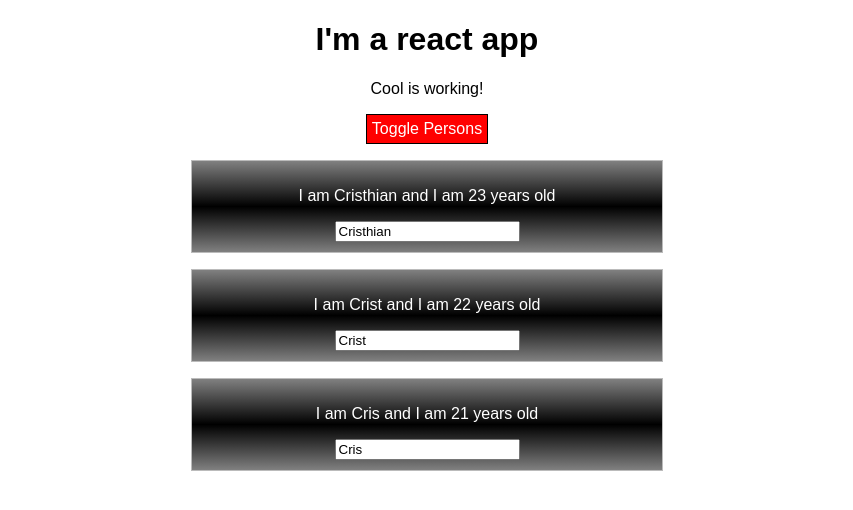
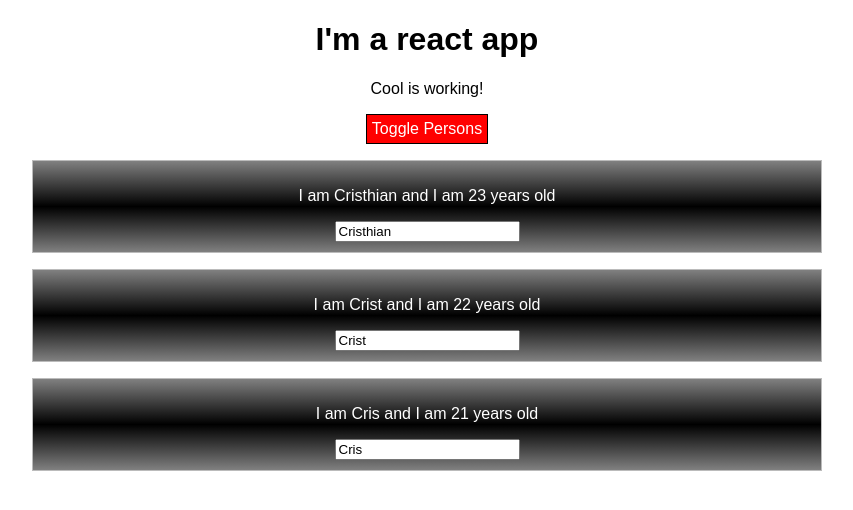
Before and after one commit to cristhiandas/playing-with-react, a React (Create React App) app: page / in a window 1280 px wide. Both pictures are taken after a click on the button "Toggle Persons". Shown: the top 510 px of the page, without its empty margins (213-1066 px from the left). Built offline with nearby package versions, Linux system fonts and the light colour scheme.

Commit message:
trying new aproach, deleted all radium code

```diff
--- a/src/App.js
+++ b/src/App.js
@@ -1,7 +1,6 @@
 import React, { Component } from 'react';
 import './App.css';
 import Person from './Person/Person';
-import Radium, { StyleRoot } from 'radium';
 
 class App extends Component {
   state = {
@@ -50,10 +49,7 @@
       font: 'inherit',
       border: '1px solid black',
       padding: '5px',
-      cursor: 'pointer',
-      ':hover': {
-        backgroundColor: 'green'
-      }
+      cursor: 'pointer'
     }
 
     let persons = null;
@@ -71,9 +67,6 @@
       </div>
 
       style.backgroundColor = 'red';
-      style[':hover'] = {
-        backgroundColor: 'gray'
-      }
     }
 
     const classes = []
@@ -86,7 +79,6 @@
     }
 
     return (
-      <StyleRoot>
         <div className="App">
           <h1> I'm a react app </h1>
           <p className={classes.join(' ')}> Cool is working! </p>
@@ -95,9 +87,8 @@
             onClick={this.togglePersonHandler}>Toggle Persons</button>
           {persons}
         </div>
-      </StyleRoot>
     );
   }
 }
 
-export default Radium(App);
+export default App;
--- a/src/Person/Person.js
+++ b/src/Person/Person.js
@@ -1,15 +1,10 @@
 import React from 'react';
 import './Person.css';
-import Radium from 'radium';
 
 const Person = (props) => {
-  const style = {
-    '@media (min-width: 500px)': {
-      width: '450px'
-    }
-  }
+
   return (
-    <div className='Person' style={style}>
+    <div className='Person'>
     <p onClick={props.click}> I am {props.name} and I am {props.age} years old</p>
     <p>{props.children}</p>
     <input type='text' onChange={props.changed} value={props.name}/>
@@ -17,4 +12,4 @@
   )
 };
 
-export default Radium(Person);
+export default Person;
```
